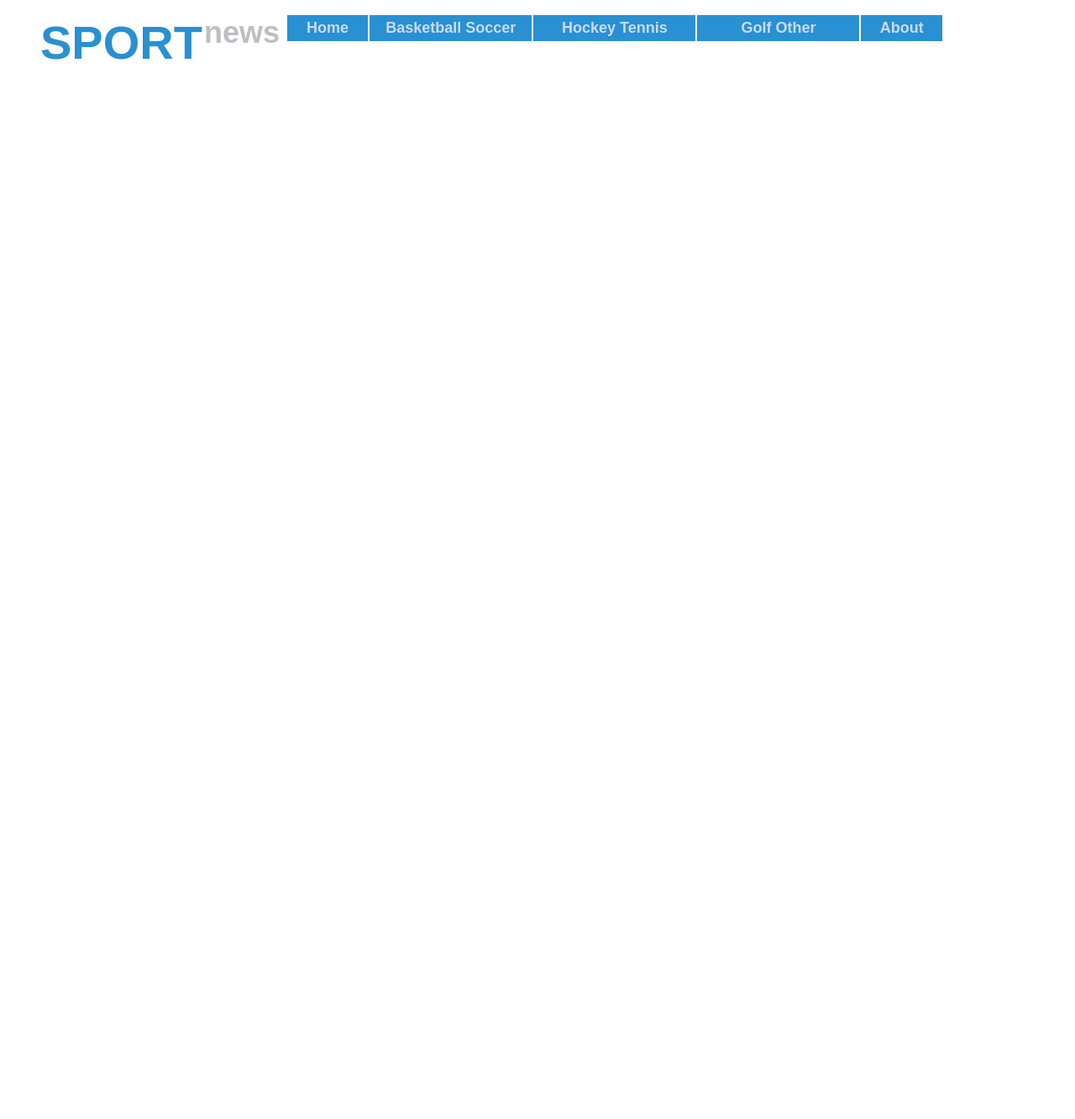
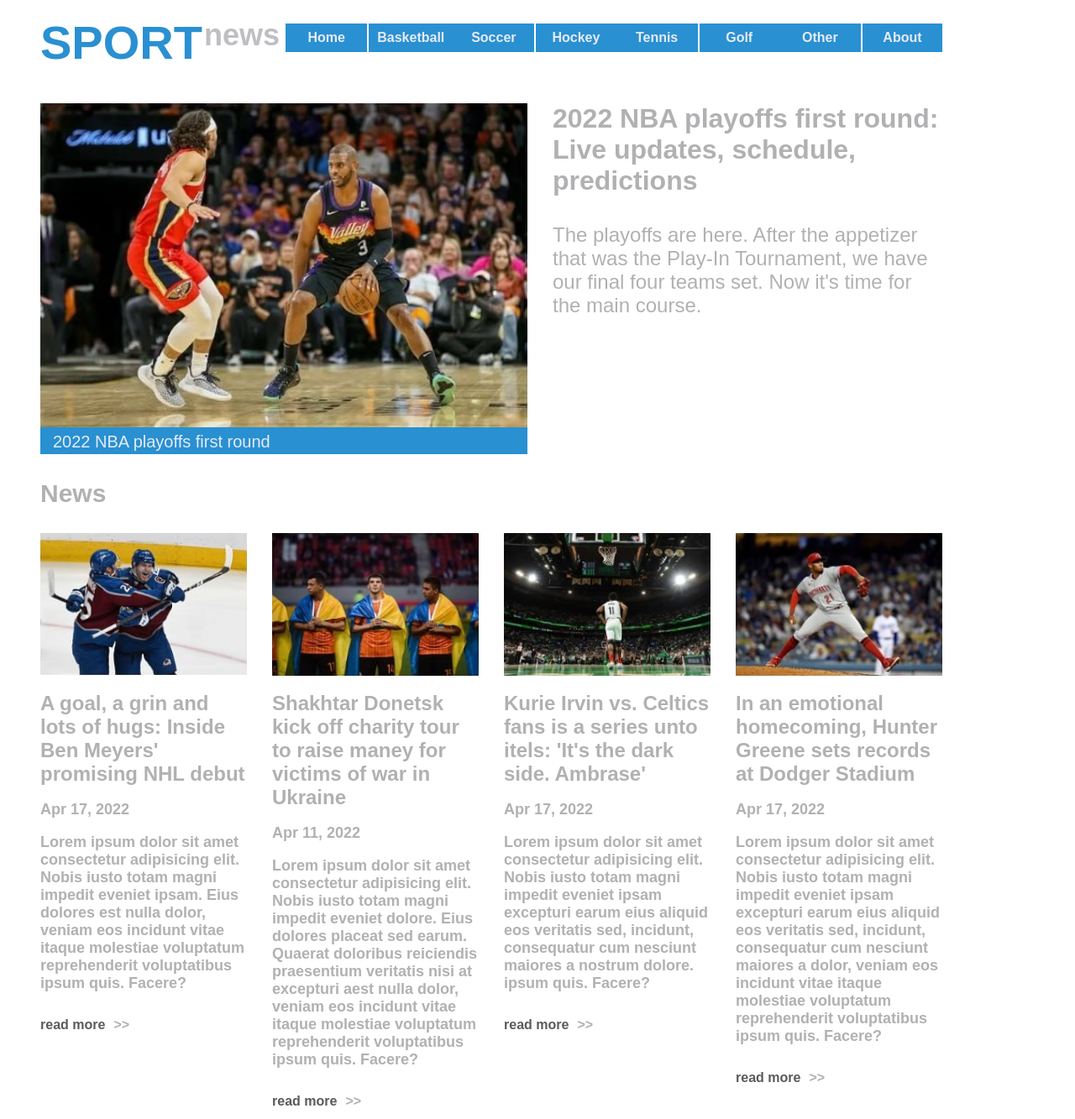
Before and after one commit to SerhiiHats/Homework-1-html-css-advanced, a plain HTML site: page task2/index.html in a window 1280 px wide. Shown: the whole page at 84% size. Before the commit the page ends 800 px from the top, so only its background shows below. Drawn offline with Linux system fonts and the light colour scheme.

Commit message:
solution of the second task at html and css advanced

```diff
--- a/task2/index.html
+++ b/task2/index.html
@@ -1,5 +1,6 @@
 <!DOCTYPE html>
 <html lang="en">
+
 <head>
     <meta charset="UTF-8">
     <meta http-equiv="X-UA-Compatible" content="IE=edge">
@@ -7,19 +8,86 @@
     <link rel="stylesheet" href="style/style.css">
     <title>task2</title>
 </head>
+
 <body>
     <div class="container">
         <header class="header">
             <h1>SPORT</h1>
             <h2>news</h2>
             <div>Home</div>
-            <div>Basketball Soccer</div>
-            <div>Hockey Tennis</div>
-            <div>Golf Other</div>
+            <div>Basketball</div>
+            <div>Soccer</div>
+            <div>Hockey</div>
+            <div>Tennis</div>
+            <div>Golf</div>
+            <div>Other</div>
             <div>About</div>
         </header>
-
+        <section class="major">
+            <div>
+                <img src="img/nba2022_playoffs.jpg" alt="nba2022_playoffs">
+                <p>2022 NBA playoffs first round</p>
+            </div>
+            <div>
+                <h3>2022 NBA playoffs first round: Live updates, schedule, predictions</h3>
+                <p>The playoffs are here. After the appetizer that was the Play-In Tournament, we have our final four
+                    teams set. Now it's time for the main course.</p>
+            </div>
+        </section>
+        <h4>News</h4>
+        <section class="news">
+            <div>
+                <img src="img/hockey.jpg" alt="hockey">
+                <h5>A goal, a grin and lots of hugs: Inside Ben Meyers' promising NHL debut</h5>
+                <p>Apr 17, 2022</p>
+                <p>
+                    Lorem ipsum dolor sit amet consectetur adipisicing elit. Nobis iusto totam magni impedit eveniet
+                    ipsam.
+                    Eius dolores est nulla dolor, veniam eos incidunt vitae itaque molestiae voluptatum reprehenderit
+                    voluptatibus ipsum quis. Facere?
+                </p>
+                <a href="#"><span>read more</span><span>&gt;&gt;</span></a>
+            </div>
+            <div>
+                <img src="img/soccer.jpg" alt="soccer">
+                <h5>Shakhtar Donetsk kick off charity tour to raise maney for victims of war in Ukraine</h5>
+                <p>Apr 11, 2022</p>
+                <p>
+                    Lorem ipsum dolor sit amet consectetur adipisicing elit. Nobis iusto totam magni impedit eveniet
+                    dolore.
+                    Eius dolores placeat sed earum. Quaerat doloribus reiciendis praesentium veritatis nisi at excepturi
+                    aest nulla dolor, veniam eos incidunt vitae itaque molestiae voluptatum reprehenderit
+                    voluptatibus ipsum quis. Facere?
+                </p>
+                <a href="#"><span>read more</span><span>&gt;&gt;</span></a>
+            </div>
+            <div>
+                <img src="img/basketball.jpg" alt="basketball">
+                <h5>Kurie Irvin vs. Celtics fans is a series unto itels: 'It's the dark side. Ambrase'</h5>
+                <p>Apr 17, 2022</p>
+                <p>
+                    Lorem ipsum dolor sit amet consectetur adipisicing elit. Nobis iusto totam magni impedit eveniet
+                    ipsam excepturi earum eius aliquid eos veritatis sed, incidunt, consequatur cum nesciunt maiores a
+                    nostrum dolore.
+                    ipsum quis. Facere?
+                </p>
+                <a href="#"><span>read more</span><span>&gt;&gt;</span></a>
+            </div>
+            <div>
+                <img src="img/baseball.jpg" alt="baseball">
+                <h5>In an emotional homecoming, Hunter Greene sets records at Dodger Stadium</h5>
+                <p>Apr 17, 2022</p>
+                <p>
+                    Lorem ipsum dolor sit amet consectetur adipisicing elit. Nobis iusto totam magni impedit eveniet
+                    ipsam excepturi earum eius aliquid eos veritatis sed, incidunt, consequatur cum nesciunt maiores a
+                    dolor, veniam eos incidunt vitae itaque molestiae voluptatum reprehenderit
+                    voluptatibus ipsum quis. Facere?
+                </p>
+                <a href="#"><span>read more</span><span>&gt;&gt;</span></a>
+            </div>
+        </section>
     </div>
 
 </body>
+
 </html>
--- a/task2/style/style.css
+++ b/task2/style/style.css
@@ -1,20 +1,19 @@
-.container{
+.container {
     font-family: Arial, Helvetica, sans-serif;
     padding: 10px 150px 10px 40px;
 }
+
 .header {
     display: grid;
-    grid-template-columns: 2fr repeat(2, 1fr) repeat(3, 2fr) 1fr;
-    gap: 2px;
+    grid-template-columns: 195px repeat(9, 1fr);
     align-items: flex-start;
-    font-weight: bold;
 }
 
-h1{
+h1 {
     color: #2990d2;
     font-size: 56px;
     margin: 0;
-    align-self:start;
+    align-self: start;
 
 }
 
@@ -22,13 +21,102 @@ h2 {
     color: #bfbec3;
     font-size: 36px;
     margin: 0;
+    margin-top: 3px;
     text-align: start;
 }
 
-.header > div {
+.header>div {
     background-color: #2990d2;
-    color: #cbdbf5;
-    font-size: 18px;
-    padding: 5px 10px;
+    color: #e6ebf5;
+    font-size: 16px;
+    font-weight: 600;
+    padding: 8px 10px;
+    margin-top: 10px;
     text-align: center;
 }
+
+.header>div:nth-child(even) {
+    margin-left: 2px;
+}
+
+.major {
+    display: grid;
+    grid-template-columns: 5fr 4fr;
+    gap: 30px;
+    padding-top: 40px;
+}
+
+.major div:first-child {
+    background-color: #2990d2;
+    ;
+}
+
+.major div:first-child img {
+    width: 100%;
+    margin: 0;
+}
+
+.major div:first-child p {
+    color: #e6ebf5;
+    margin: 0;
+    padding: 2px 0 3px 15px;
+    font-size: 20px;
+}
+
+.major div:last-child {
+    color: #b1b1b3;
+}
+
+.major div:last-child h3 {
+    margin-top: 0;
+    font-size: 32px;
+}
+
+.major div:last-child p {
+    font-size: 24px;
+}
+
+h4 {
+    color: #b1b1b3;
+    font-size: 30px;
+    margin: 30px 0;
+}
+
+.news {
+    display: grid;
+    grid-template-columns: repeat(4, 1fr);
+    gap: 30px;
+    font-weight: bold;
+}
+
+.news>div {
+    color: #b1b1b3;
+}
+
+.news>div>img{
+    width: 100%;
+}
+
+.news>div h5{
+    font-size: 24px;
+    margin: 15px 0;
+}
+
+.news>div p{
+    font-size: 18px;
+}
+
+.news>div>p:nth-child(4){
+    margin-bottom: 30px;
+}
+
+.news a {
+    text-decoration: none;
+    color: rgb(90, 90, 90);
+    padding: 10px 0;
+}
+
+.news a span:last-child{
+   color: #b1b1b3;
+   margin: 0 10px;
+}
```
Also changed, not shown: task2/img/baseball.jpg (added), task2/img/basketball.jpg (added), task2/img/hockey.jpg (added), task2/img/nba2022_playoffs.jpg (added), task2/img/soccer.jpg (added).
